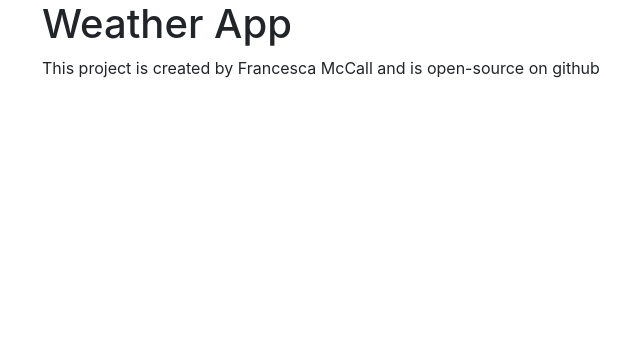
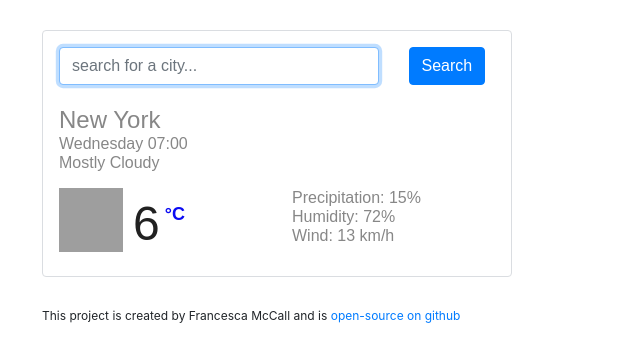
Before and after one commit to Lucchetta/react-weather-app, a React (Create React App) app: page / in a window 1280 px wide. Shown: the top 362 px of the page, without its empty margins (58-698 px from the left). Built offline with nearby package versions, Linux system fonts and the light colour scheme; no server answers; grey boxes are pictures that could not be loaded.

Commit message:
Updates to Weather App CSS

```diff
--- a/package.json
+++ b/package.json
@@ -6,6 +6,7 @@
     "@testing-library/jest-dom": "^5.11.4",
     "@testing-library/react": "^11.1.0",
     "@testing-library/user-event": "^12.1.10",
+    "axios": "^0.21.0",
     "bootstrap": "^4.5.3",
     "react": "^17.0.1",
     "react-dom": "^17.0.1",
--- a/src/App.css
+++ b/src/App.css
@@ -0,0 +1,8 @@
+.App {
+  max-width: 500px;
+  margin: 30 auto;
+}
+.App footer{
+  font-size: 12px;
+  margin: 10px 0;
+}
--- a/src/App.js
+++ b/src/App.js
@@ -1,17 +1,20 @@
 import React from "react";
+import Weather from "./Weather";
+import "./App.css";
 
-import './App.css';
 
 export default function App() {
   return (
     <div className="App">
       <div className="container">
-      <h1> Weather App </h1>
+      <Weather />
       <footer>
 
-        This project is created by Francesca McCall and is open-source on github
+        This project is created by Francesca McCall and is{" "}
           <a href="https://github.com/Lucchetta/react-weather-app"
-        target="_blank"></a>
+        target="_blank">
+          open-source on github
+        </a>
 
 
       </footer>
--- /dev/null
+++ b/src/Weather.css
@@ -0,0 +1,51 @@
+.Weather {
+    font-family: Arial, sans-serif;
+    border: 1px solid #dadde1;
+    padding: 16px;
+    margin: 30px auto;
+    border-radius: 4px;
+    color: rgb(135,135,135);
+}
+
+.Weather h1 {
+    color: #878787;
+    font-size: 24px;
+    font-weight: 100;
+    margin: 20px 0 0 0 ;
+    line-height: 29px;
+}
+
+.Weather ul {
+    margin: 0;
+    padding: 0;
+}
+.Weather li {
+    font-size: 16px;
+    font-weight: 100;
+    line-height: 19px;
+    list-style: none;
+}
+.Weather img {
+    height: 64px;
+    width: 64px;
+    margin-right: 10px;
+    display: inline-block;
+}
+.Weather .temperature {
+    font-weight: bold;
+    color: rgb(33, 33, 33);
+    font-size: 48px;
+    font-weight: 200;
+
+}
+.Weather .unit {
+    color: rgb(11, 11, 243);
+    font-size: 18px;
+    font-weight:bold;
+    position:relative;
+    top: -20px;
+    margin-left: 5px;
+
+
+
+}
--- /dev/null
+++ b/src/Weather.js
@@ -0,0 +1,65 @@
+import React, { useState } from "react";
+import axios from "axios";
+import "./Weather.css";
+
+export default function Weather(){
+    const [temperature, setTemperature] = useState(null);
+    function handleResponse(response){
+        console.log(response.data);
+        setTemperature(response.data.main.temp)
+
+    }
+
+
+
+    const apiKey = "87a4d33f9276aba60312862a75e60dce";
+    let city ="New York";
+    let apiUrl = `https://api.openweathermap.org/data/2.5/weather?q=${city}&appid=${apiKey}&units=metric`;
+    axios.get(apiUrl).then(handleResponse);
+
+    return <div className="Weather">
+        <form>
+            <div className="row">
+                <div className="col-9">
+                    <input type="search" placeholder="search for a city..."className="form-control" autoFocus="on"/>
+                </div>
+                <div className="col-3">
+                <input type="submit" value="Search" className="btn btn-primary w-200"/>
+                </div>
+            </div>
+        </form>
+        <h1>New York</h1>
+        <ul>
+            <li> Wednesday 07:00</li>
+            <li> Mostly Cloudy</li>
+
+        </ul>
+        <div className= "row mt-3">
+            <div className="col-6">
+                <div className="clearfix">
+
+
+                <img src="https://ssl.gstatic.com/onebox/weather/48/partly_cloudy.png"
+                alt="Mostly Cloudy"
+                className="float-left"
+                />
+                <div className="float-left">
+                <span className= "temperature">6</span>
+                <span className="unit">°C</span>
+                </div>
+                </div>
+            </div>
+            <div className="col-6">
+                <ul>
+                    <li>Precipitation: 15%</li>
+                    <li>Humidity: 72%</li>
+                    <li>Wind: 13 km/h</li>
+                </ul>
+            </div>
+        </div>
+
+
+
+    </div>;
+
+}
```
Also changed, not shown: 1 other file (tests, documents, lock files or other folders).
